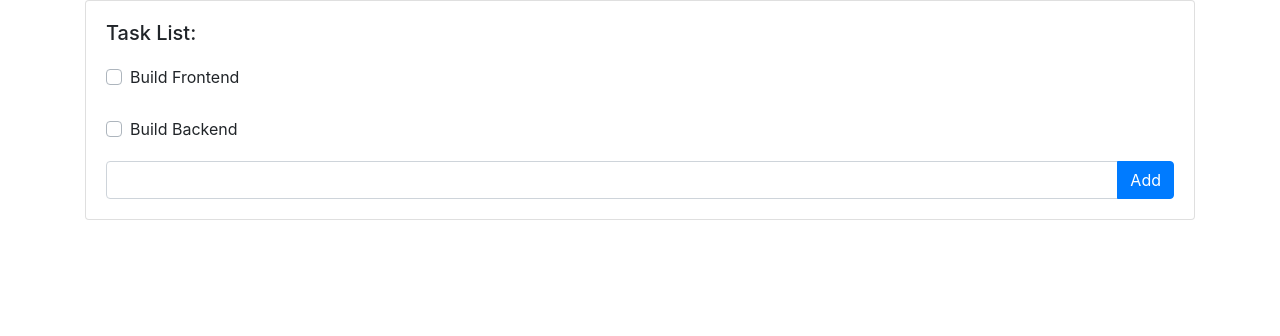
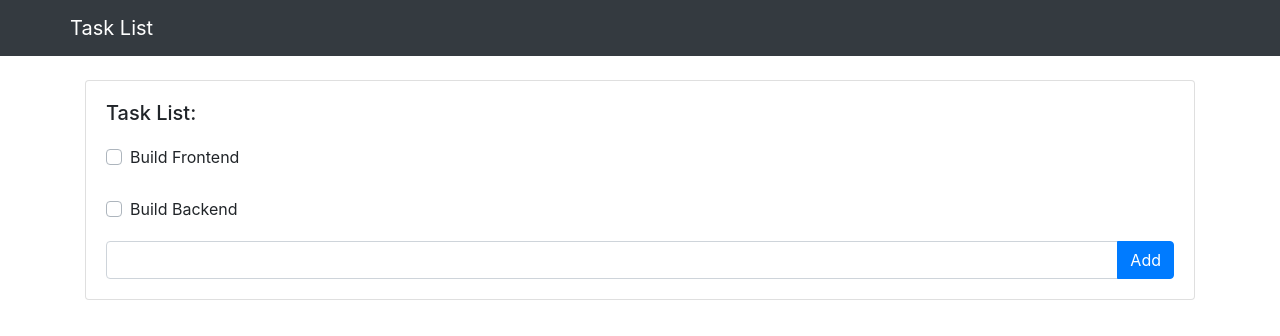
Before and after one commit to wisaac407/todo_app, a React (Create React App) app in the folder todo_frontend/: page / in a window 1280 px wide. Shown: the top 336 px of the page. Built offline with nearby package versions, Linux system fonts and the light colour scheme.

Commit message:
feat: add simple app navbar

```diff
--- a/todo_frontend/src/App.tsx
+++ b/todo_frontend/src/App.tsx
@@ -1,6 +1,6 @@
 import React, { useState, useMemo, useEffect } from "react";
 import "./App.scss";
-import { Container } from "react-bootstrap";
+import { Container, Navbar } from "react-bootstrap";
 import TodoList from "./TodoList";
 import { Todo } from "./types";
 import TodoService from "./TodoService";
@@ -46,7 +46,14 @@ const App: React.FC = () => {
   );
 
   return (
+    <div>
+      <Navbar bg="dark" variant="dark">
         <Container>
+          <Navbar.Brand>Task List</Navbar.Brand>
+        </Container>
+      </Navbar>
+
+      <Container className="mt-4">
         <TodoList
           createTodo={createTodo}
           updateTodo={updateTodo}
@@ -55,6 +62,7 @@ const App: React.FC = () => {
           loading={loading}
         ></TodoList>
       </Container>
+    </div>
   );
 };
 
```
Lines whose indentation alone changed are shown as unchanged.
